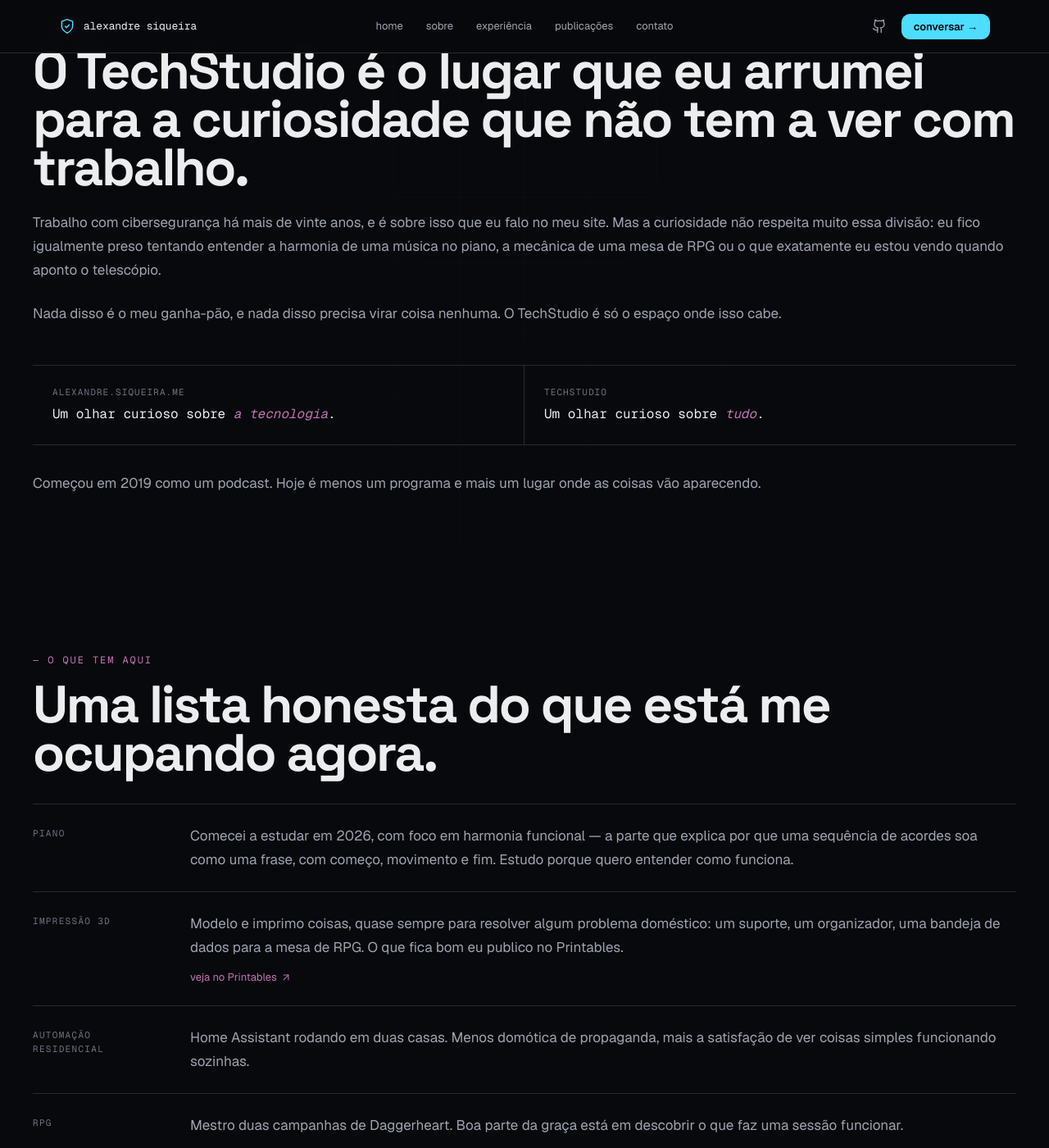
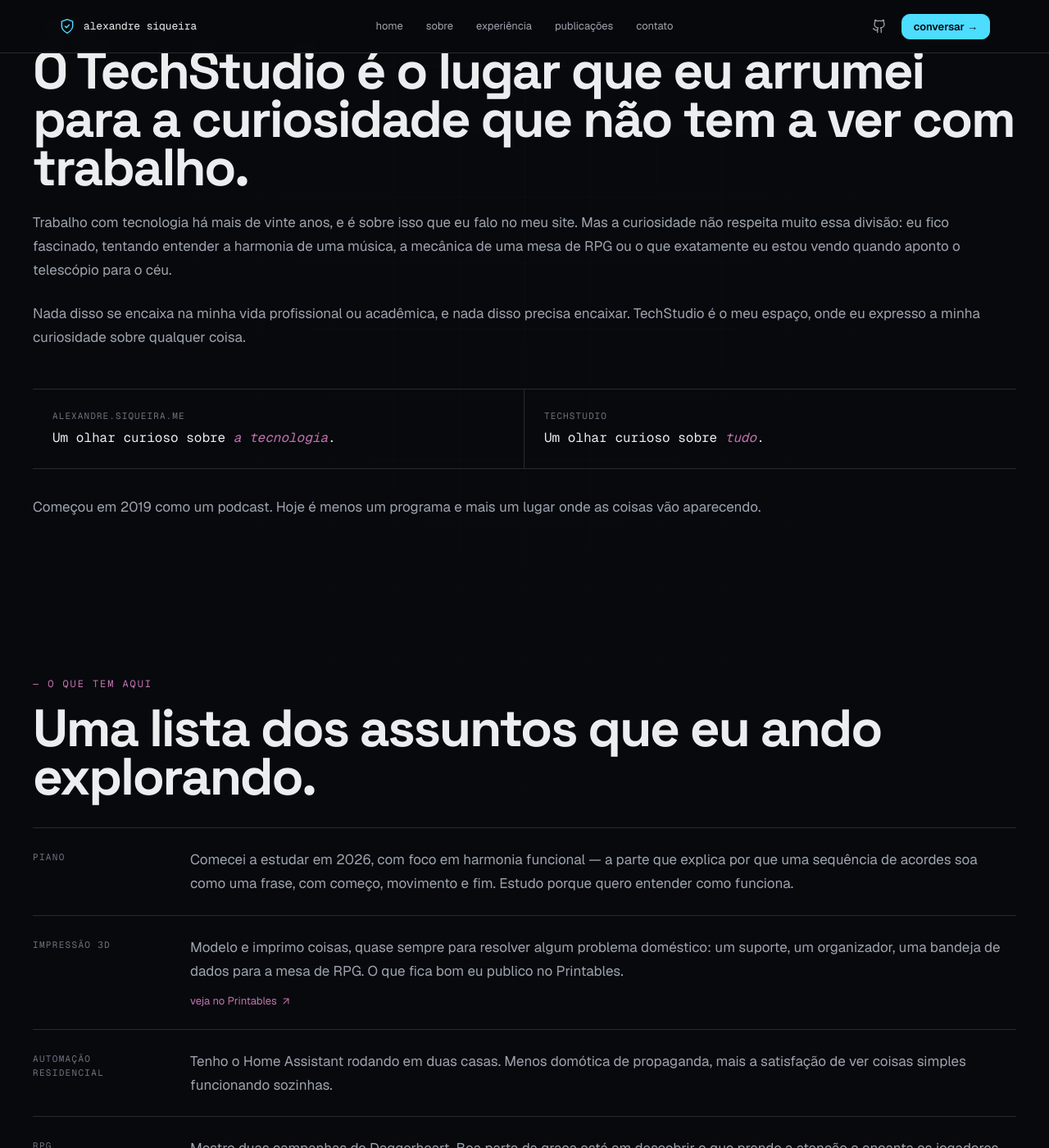
Before and after one commit to alex-siqueira/portfolio, a Jekyll site: the page built from techstudio.html, in a window 1280 px wide and 1400 px high, scrolled down 500 px. Shown: the whole window at 82% size. Built offline with Jekyll 4.4.1, drawn with Linux system fonts in a browser that asks for light colours; some of the changed text lies outside the part shown.

Commit message:
Ajustes no conteúdo da página TechStudio, prá soar mais como a minha voz.

```diff
--- a/techstudio.html
+++ b/techstudio.html
@@ -21,8 +21,8 @@ permalink: /techstudio/
             <span class="section-num">— o que é</span>
             <h2 class="section-title">O TechStudio é o lugar que eu arrumei para a curiosidade que não tem a ver com trabalho.</h2>
             <div class="sobre__body">
-                <p>Trabalho com cibersegurança há mais de vinte anos, e é sobre isso que eu falo no meu site. Mas a curiosidade não respeita muito essa divisão: eu fico igualmente preso tentando entender a harmonia de uma música no piano, a mecânica de uma mesa de RPG ou o que exatamente eu estou vendo quando aponto o telescópio.</p>
-                <p>Nada disso é o meu ganha-pão, e nada disso precisa virar coisa nenhuma. O TechStudio é só o espaço onde isso cabe.</p>
+                <p>Trabalho com tecnologia há mais de vinte anos, e é sobre isso que eu falo no meu site. Mas a curiosidade não respeita muito essa divisão: eu fico fascinado, tentando entender a harmonia de uma música, a mecânica de uma mesa de RPG ou o que exatamente eu estou vendo quando aponto o telescópio para o céu.</p>
+                <p>Nada disso se encaixa na minha vida profissional ou acadêmica, e nada disso precisa encaixar. TechStudio é o meu espaço, onde eu expresso a minha curiosidade sobre qualquer coisa.</p>
             </div>
             <div class="ts-compare">
                 <div class="ts-compare__item">
@@ -41,7 +41,7 @@ permalink: /techstudio/
     <section class="section">
         <div class="ts-inner">
             <span class="section-num">— o que tem aqui</span>
-            <h2 class="section-title">Uma lista honesta do que está me ocupando agora.</h2>
+            <h2 class="section-title">Uma lista dos assuntos que eu ando explorando.</h2>
             <div class="ts-interests">
                 <div class="ts-interest">
                     <span class="ts-interest__label">Piano</span>
@@ -61,14 +61,14 @@ permalink: /techstudio/
                 <div class="ts-interest">
                     <span class="ts-interest__label">Automação residencial</span>
                     <div class="ts-interest__content">
-                        <p>Home Assistant rodando em duas casas. Menos domótica de propaganda, mais a satisfação de ver coisas simples funcionando sozinhas.</p>
+                        <p>Tenho o Home Assistant rodando em duas casas. Menos domótica de propaganda, mais a satisfação de ver coisas simples funcionando sozinhas.</p>
                     </div>
                 </div>
 
                 <div class="ts-interest">
                     <span class="ts-interest__label">RPG</span>
                     <div class="ts-interest__content">
-                        <p>Mestro duas campanhas de Daggerheart. Boa parte da graça está em descobrir o que faz uma sessão funcionar.</p>
+                        <p>Mestro duas campanhas de Daggerheart. Boa parte da graça está em descobrir o que prende a atenção e encanta os jogadores na mesa.</p>
                     </div>
                 </div>
 
```
